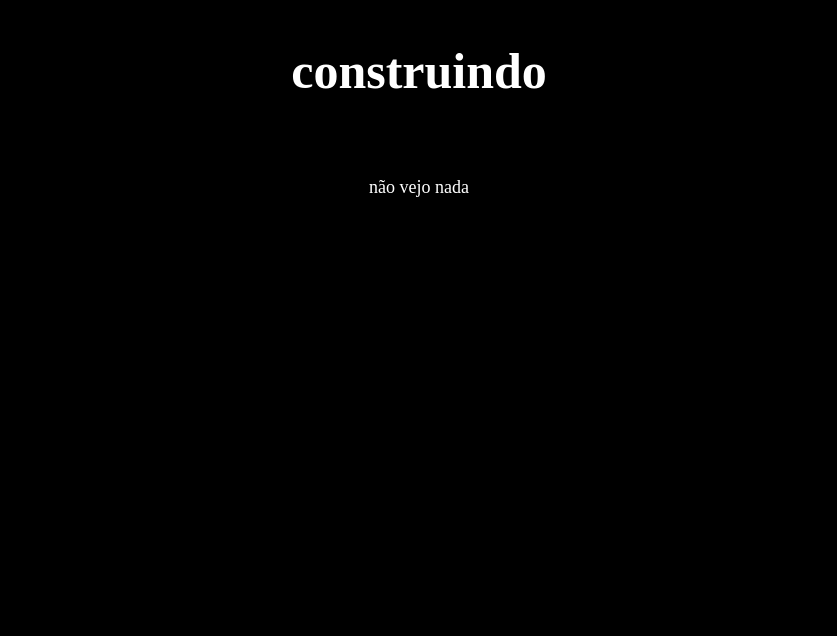
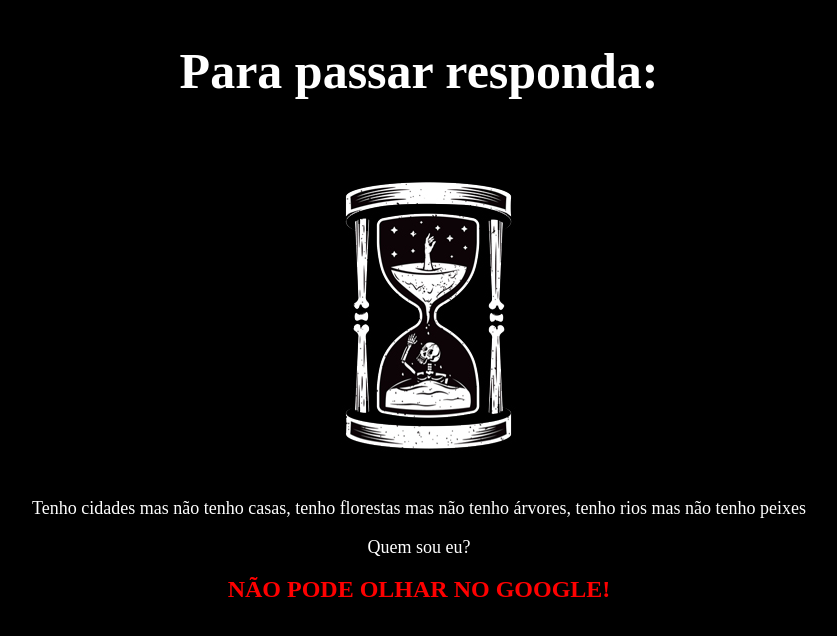
Before and after one commit to luizing/enigmetas, a plain HTML site: page Fases/cega.html in a window 1280 px wide. Shown: the whole page, without its empty margins (221-1058 px from the left). Drawn offline with Linux system fonts and the light colour scheme.

Commit message:
atualização

```diff
--- a/Fases/cega.html
+++ b/Fases/cega.html
@@ -13,15 +13,17 @@
   <body>
 <center>
       <article>
-        <h1>construindo</h1>
-        <img src="" title="">
+        <h1>Para passar responda:</h1>
+        <img src="stuff/ampulheta do rei.jpg" title="">
         </center>
     </article>
     </center>
 
     <footer>
       <center>
-        <p>não vejo nada</p>
+        <p>Tenho cidades mas não tenho casas, tenho florestas mas não tenho árvores, tenho rios mas não tenho peixes</p>
+        <p>Quem sou eu?</p>
+        <H1 class="aviso">NÃO PODE OLHAR NO GOOGLE!</H1>
       </center>
 </body>
 </html>
--- a/Fases/styles/style.css
+++ b/Fases/styles/style.css
@@ -31,3 +31,8 @@ a{
 .codigo {
     color: black;
 }
+
+.aviso {
+    font-size: x-large;
+    color: red;
+}
```
Also changed, not shown: Fases/colorido.html (+1 -1 lines), Fases/corvo.html (deleted, +0 -30 lines), Fases/stuff/ampulheta do rei.jpg (added), stuff/Images/ampulheta do rei.jpg (added).
